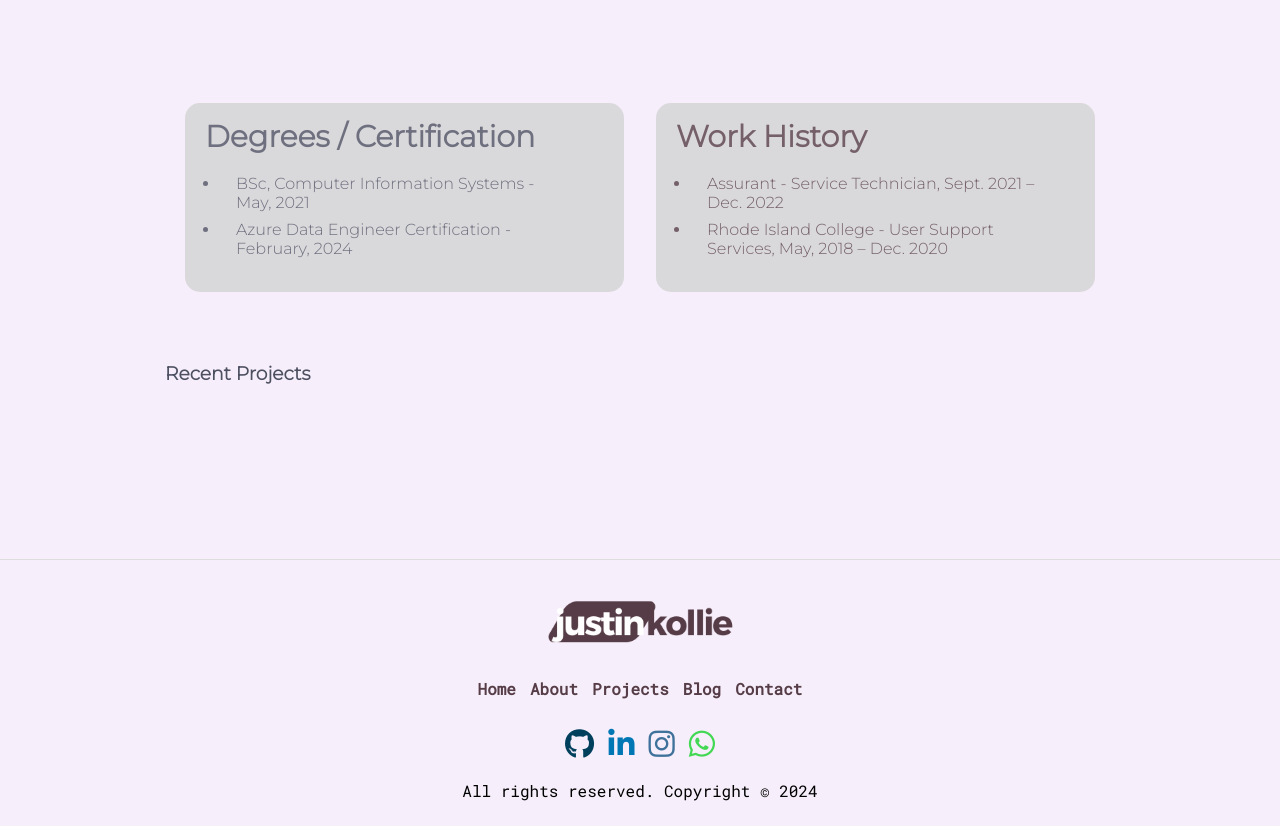
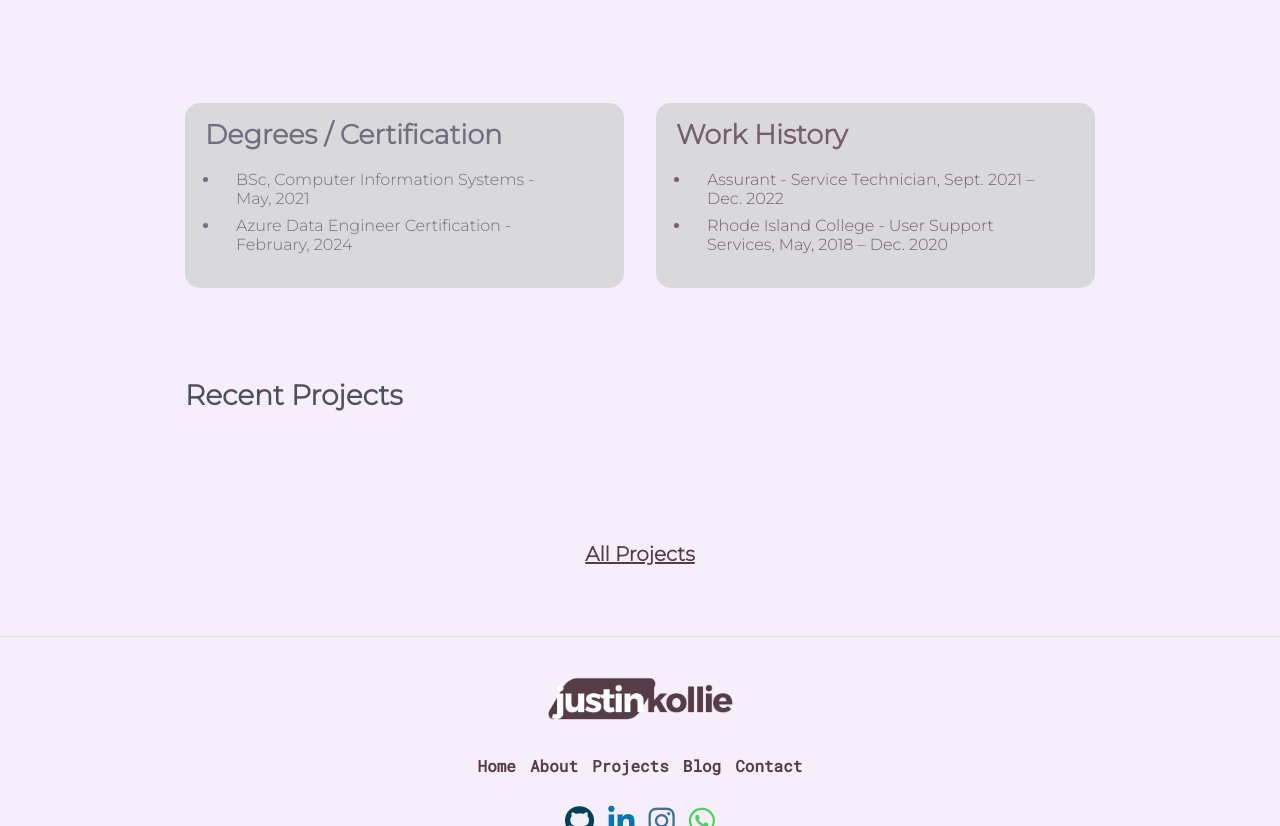
Before and after one commit to sandocodes/personal_portfolio, a Django app: page /about-me/ in a window 1280 px wide. Shown: the part 396-1222 px from the top of the page. Before the commit the page ends 1197 px from the top, so only its background shows below. Run offline with Django 5.2, Linux system fonts and the light colour scheme; data that the repository does not hold is empty; some libraries are stand-ins or nearby versions.

Commit message:
About Page
Added and styled recent projects section to about page.

```diff
--- a/portfolio/website/static/about_styles.css
+++ b/portfolio/website/static/about_styles.css
@@ -77,10 +77,11 @@
     border-radius: 15px;
     padding: 15px 20px;
     opacity: 0.8;
+    z-index: -1;
 }
 
 .about_page .about_profession .achievements h3 {
-    font-size: 30px;
+    font-size: 27px;
 }
 
 .about_page .about_profession .achievements ul {
@@ -100,10 +101,11 @@
     padding: 15px 20px;
     opacity: 0.8;
     color: var(--main_color);
+    z-index: -1;
 }
 
 .about_page .about_profession .work_history h3 {
-    font-size: 30px;
+    font-size: 27px;
 }
 
 .about_page .about_profession .work_history ul {
@@ -113,3 +115,76 @@
 .about_page .about_profession .work_history ul li {
     padding: 0.25rem 1rem;
 }
+
+
+/* Recent Projects List */
+.recent_projects {
+    padding: 20px;
+    margin-bottom: 50px;
+    z-index: -1;
+}
+
+.recent_projects h3 {
+    font-size: 28px;
+}
+
+.recent_projects > div {
+    max-width: 100%;
+    display: grid;
+    gap: 2rem;
+    grid-template-columns: repeat(auto-fill, minmax(290px, 1fr));
+    padding: 50px 0;
+}
+
+.recent_projects > div ._project {
+    /* border: #706565 1px solid; */
+    display: grid;
+    grid-template-columns: 2fr 4fr;
+    color: var(--main_color);
+    min-height: auto;
+    text-decoration: none;
+    color: rgb(124, 118, 118);
+    border-radius: 15px;
+    background-color: white;
+    box-shadow: -1px 3px 15px -2px rgba(117,113,113,0.56);
+    -webkit-box-shadow: -1px 3px 15px -2px rgba(117,113,113,0.56);
+    -moz-box-shadow: -1px 3px 15px -2px rgba(117,113,113,0.56);
+}
+
+.recent_projects > div ._project img {
+    min-height: 100%;
+    max-width: 100%;
+    border-radius: 15px 0 0 15px;
+    object-fit: cover;
+}
+
+.recent_projects > div ._project .project_description {
+    color: #553C46;
+    padding: 20px;
+}
+
+.recent_projects > div ._project .project_description .project_title {
+    font-size: 20px;
+    margin-bottom: 10px;
+    font-weight: 900;
+}
+
+.recent_projects > div ._project .project_description .date_published {
+    font-weight: 700;
+    font-size: 15px;
+    margin-bottom: 10px;
+}
+
+.recent_projects > div ._project .project_description .snippet {
+    font-size: 17px;
+}
+
+.about_page .recent_projects .all_projects_link {
+    display: block;
+    text-align: center;
+    margin-top: 30px;
+    font-size: 20px;
+    color: #553C46;
+    font-weight: bold;
+    /* text-decoration: none; */
+}
--- a/portfolio/website/static/base_styles.css
+++ b/portfolio/website/static/base_styles.css
@@ -34,6 +34,7 @@
     min-height: 100lvh;
     /* padding: 0 25px; */
     color: var(--body_text_color);
+    z-index: -1;
 }
 
 body {
--- a/portfolio/website/static/navbar_styles.css
+++ b/portfolio/website/static/navbar_styles.css
@@ -12,6 +12,7 @@ nav {
     left: 0;
     right: 0;
     top: 0;
+    z-index: 500;
 }
 
 /* Logo */
--- a/portfolio/website/templates/about_page.html
+++ b/portfolio/website/templates/about_page.html
@@ -7,7 +7,7 @@
         <div class="about_hero">
             <div class="about_me">
                 <h3>About Justin</h3>
-                <p>Lorem ipsum dolor sit, amet consectetur adipisicing elit. Voluptatibus voluptas tempore deserunt, placeat magni provident?</p>
+                <p>I am a Python Developer and Data Engineer adipisicing elit. Deserunt alias quo adipisci aspernatur impedit, enim modi dolorem dolor.</p>
                 <a href="../static/professional/Resume.pdf" target="_blank">Résumé</a>
             </div>
             <div></div>
@@ -32,9 +32,22 @@
                 </ul>
             </div>
         </div>
-        <!-- Recent Projects -->
+        <!-- Recent Projects List -->
         <div class="recent_projects">
             <h3>Recent Projects</h3>
+            <div>
+                {% for project in feat_projects %}
+                <a href="{% url 'project_detail_page' slug=project.slug %}" class="_project">
+                    <img src="{{ project.image.url }}" alt="{{ project.name }}">
+                    <div class="project_description">
+                        <h4 class="project_title">{{project.name}}</h4>
+                        <h6 class="date_published">{{project.date_created.date}}</h6>
+                        <p class="snippet">{{project.snippet | safe}}</p>
+                    </div>
+                </a>
+                {% endfor %}
+            </div>
+            <a href="{% url 'website_projects_page' %}" class="all_projects_link">All Projects</a>
         </div>
     </div>
 {% endblock %}
--- a/portfolio/website/views.py
+++ b/portfolio/website/views.py
@@ -17,7 +17,8 @@ def home_page(request):
 def about_page(request):
     # template = loader.get_template('about_page.html')
     page_name = 'about_page.html'
-    return render(request, page_name, {'title': 'About Page'})
+    featured_project = Project.objects.all()[:2]
+    return render(request, page_name, {'title': 'About Page', 'feat_projects': featured_project,})
 
 
 # projects view
```
